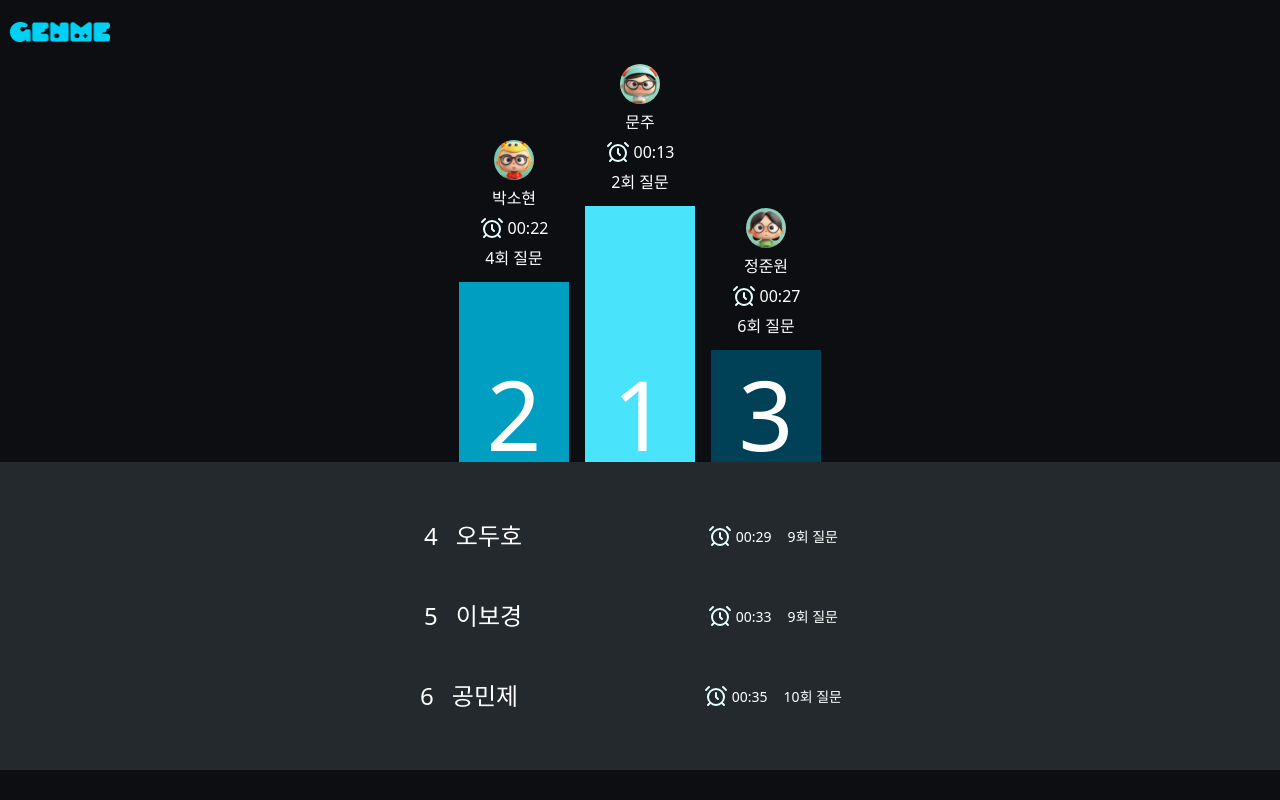
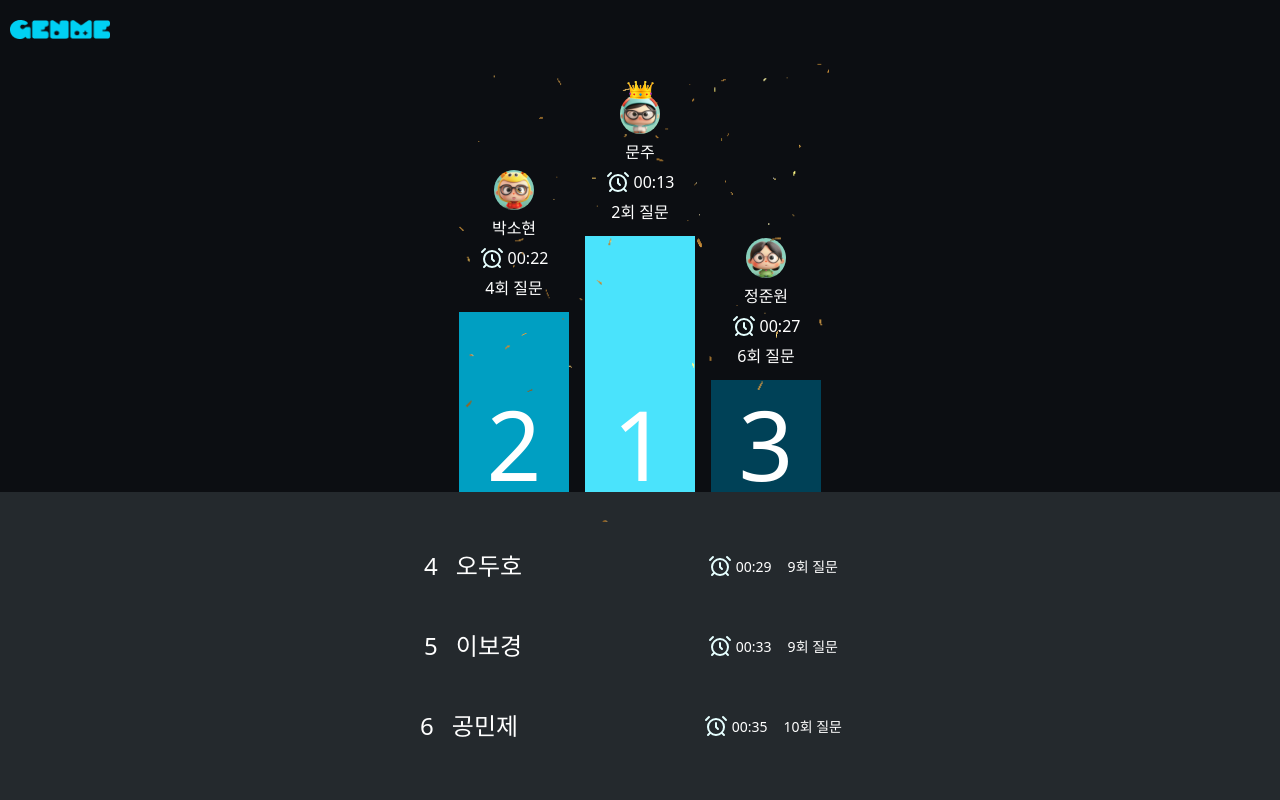
Before and after one commit to eyeco-org/frontend, a Next.js app: page /rank in a window 1280 px wide. Built offline with nearby package versions, Linux system fonts and the light colour scheme.

Commit message:
feat: rank style

```diff
--- a/src/app/rank/loading/page.tsx
+++ b/src/app/rank/loading/page.tsx
@@ -8,32 +8,32 @@ import { Avatar, AvatarFallback, AvatarImage } from '@/components/ui/avatar';
 
 const users = [
   {
-    name: 'Alice',
+    name: '문주',
     status: 'done',
     avartarId: '1',
   },
   {
-    name: 'Bob',
+    name: '박소현',
     status: 'done',
     avartarId: '2',
   },
   {
-    name: 'Charlie',
+    name: '정준원',
     status: 'done',
     avartarId: '3',
   },
   {
-    name: 'David',
+    name: '오두호',
     status: 'done',
     avartarId: '4',
   },
   {
-    name: 'Eve',
+    name: '이보경',
     status: 'done',
     avartarId: '5',
   },
   {
-    name: 'Frank',
+    name: '공민제',
     status: 'done',
     avartarId: '6',
   },
--- a/src/app/rank/page.tsx
+++ b/src/app/rank/page.tsx
@@ -49,12 +49,29 @@ export default function LankPage() {
   return (
     <>
       <section className='flex gap-4 text-neutral-100 mx-auto'>
+        <Image
+          src='/images/congrat-confetti.gif'
+          width={370}
+          height={540}
+          alt='폭죽'
+          className='absolute'
+        />
         {dummy.slice(0, 3).map((user, idx) => (
           <div
             key={user.id}
             className={`flex flex-col justify-end gap-3 ${lanks[idx].order}`}
           >
             <div className='w-[110px] flex flex-col gap-[6px] items-center'>
+              <div className='flex flex-col items-center'>
+                {idx === 0 && (
+                  <Image
+                    src='/images/crown.gif'
+                    width={35}
+                    height={35}
+                    alt='왕관'
+                    className='relative top-3'
+                  />
+                )}
                 <div className='rounded-full overflow-hidden'>
                   <Image
                     src={`/images/avatar/Avatar-Images-${idx + 1}.png`}
@@ -63,6 +80,8 @@ export default function LankPage() {
                     height={40}
                   />
                 </div>
+              </div>
+
               <span>{user.username}</span>
               <div className='flex gap-1'>
                 <Image
--- a/src/app/user/loading/page.tsx
+++ b/src/app/user/loading/page.tsx
@@ -8,32 +8,32 @@ import { Avatar, AvatarFallback, AvatarImage } from '@/components/ui/avatar';
 
 const users = [
   {
-    name: 'Alice',
+    name: '문주',
     status: 'done',
     avartarId: '1',
   },
   {
-    name: 'Bob',
+    name: '박소현',
     status: 'done',
     avartarId: '2',
   },
   {
-    name: 'Charlie',
+    name: '정준원',
     status: 'done',
     avartarId: '3',
   },
   {
-    name: 'David',
+    name: '오두호',
     status: 'done',
     avartarId: '4',
   },
   {
-    name: 'Eve',
+    name: '이보경',
     status: 'done',
     avartarId: '5',
   },
   {
-    name: 'Frank',
+    name: '공민제',
     status: 'done',
     avartarId: '6',
   },
```
Also changed, not shown: public/images/congrat-confetti.gif (added), public/images/crown.gif (added). Lines whose indentation alone changed are shown as unchanged.
